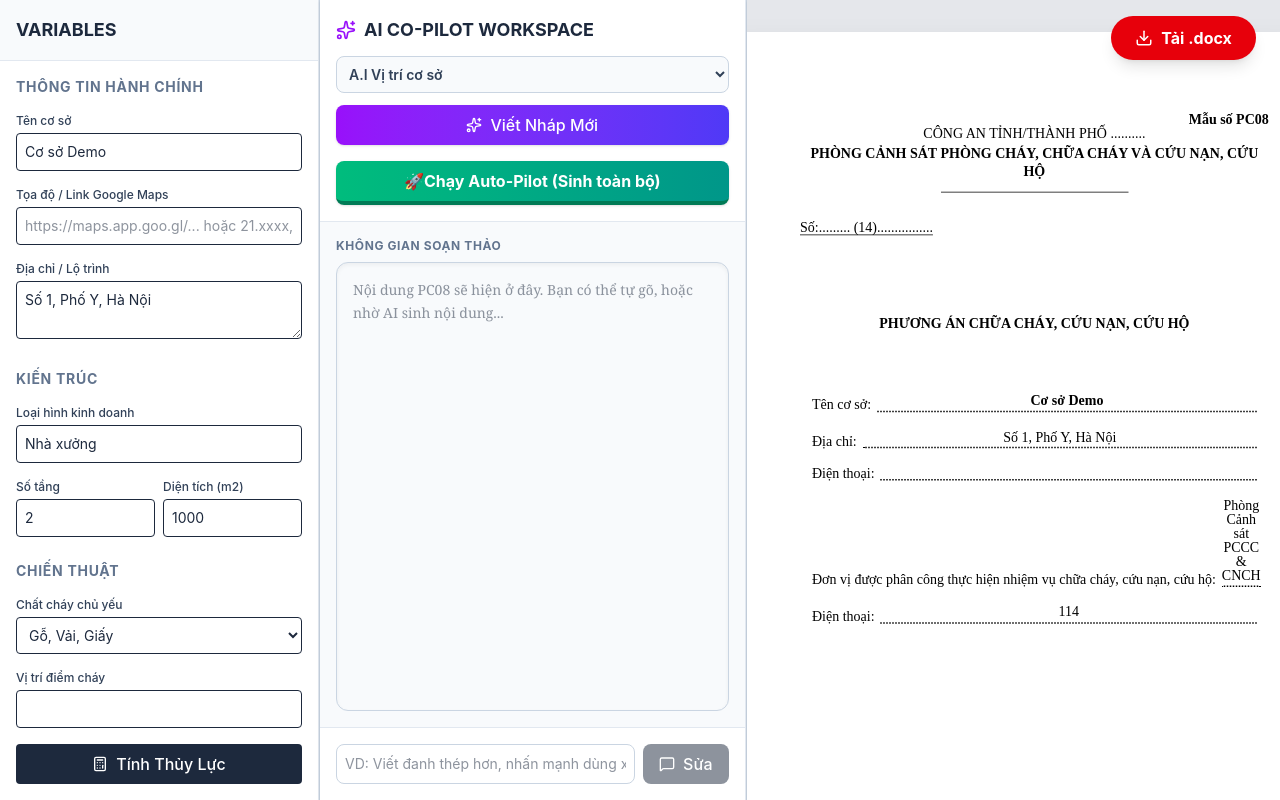
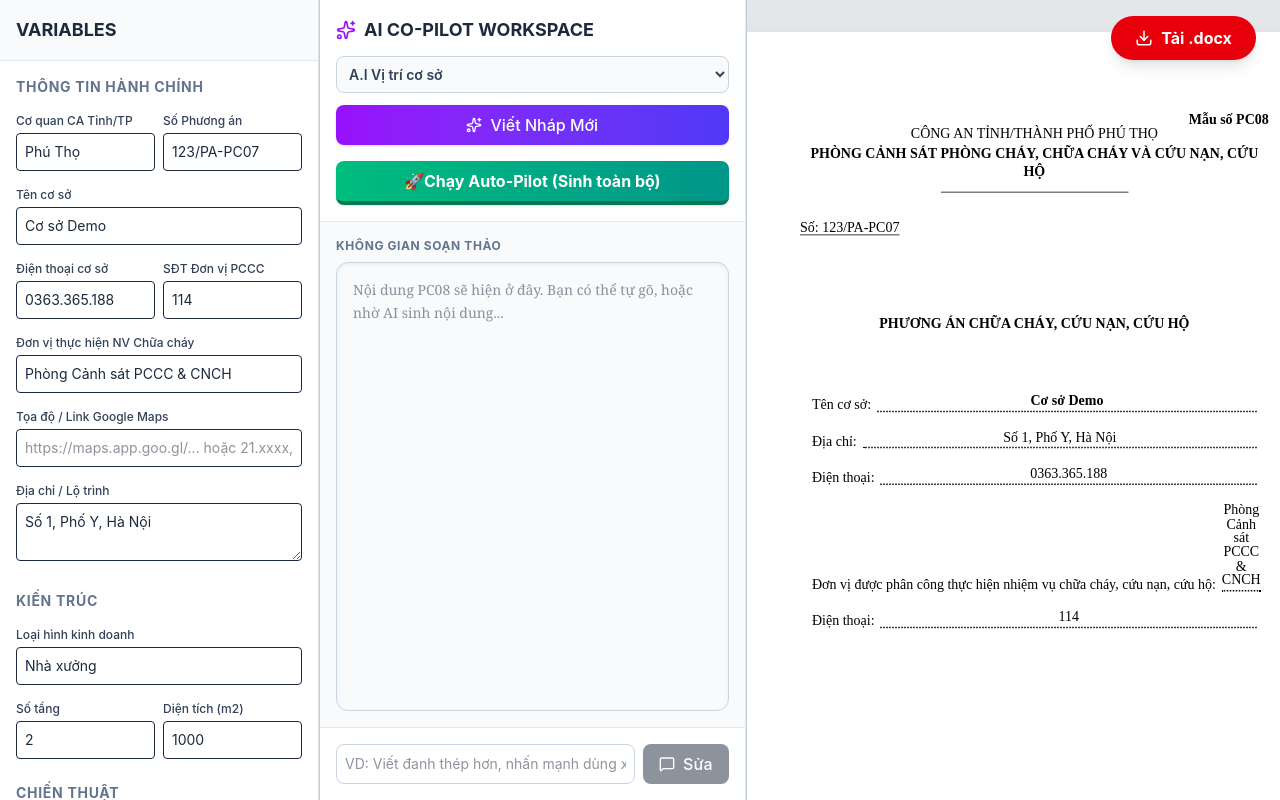
Before and after one commit to minhdunghc47-cmd/PC08, a React (Vite) app in the folder frontend/: page / in a window 1280 px wide. Built offline with nearby package versions, Linux system fonts and the light colour scheme.

Commit message:
feat: Make cover page administrative fields dynamic and editable

```diff
--- a/frontend/src/App.jsx
+++ b/frontend/src/App.jsx
@@ -5,8 +5,13 @@ import AiWorkspace from './components/AiWorkspace';
 import DocumentPreview from './components/DocumentPreview';
 
 const defaultData = {
+  ten_cong_an_tinh: 'Phú Thọ',
+  so_phuong_an: '123/PA-PC07',
   ten_co_so: 'Cơ sở Demo',
   dia_chi_co_so: 'Số 1, Phố Y, Hà Nội',
+  dien_thoai_co_so: '0363.365.188',
+  don_vi_pccc: 'Phòng Cảnh sát PCCC & CNCH',
+  dien_thoai_pccc: '114',
   google_maps_link: '',
   business_type: 'Nhà xưởng',
   so_tang: 2,
--- a/frontend/src/components/DocumentPreview.jsx
+++ b/frontend/src/components/DocumentPreview.jsx
@@ -50,14 +50,14 @@ export default function DocumentPreview({ data }) {
 
             {/* Centered Agency */}
             <div className="flex flex-col items-center text-center mt-12">
-              <p className="font-normal text-[14pt] uppercase m-0 leading-tight">CÔNG AN TỈNH/THÀNH PHỐ ..........</p>
+              <p className="font-normal text-[14pt] uppercase m-0 leading-tight">CÔNG AN TỈNH/THÀNH PHỐ {data.ten_cong_an_tinh || '..........'}</p>
               <p className="font-bold text-[14pt] uppercase m-0 leading-tight mt-1">PHÒNG CẢNH SÁT PHÒNG CHÁY, CHỮA CHÁY VÀ CỨU NẠN, CỨU HỘ</p>
               <hr className="border-t-[1.5px] border-black w-2/5 mt-4" />
             </div>
 
             {/* Document Number */}
             <div className="mt-8">
-              <p className="text-[14pt] m-0"><span className="underline underline-offset-4">Số:......... (14)................</span></p>
+              <p className="text-[14pt] m-0"><span className="underline underline-offset-4">Số: {data.so_phuong_an || '......... (14)................'}</span></p>
             </div>
           </div>
 
@@ -78,15 +78,15 @@ export default function DocumentPreview({ data }) {
             </p>
             <p className="flex w-full items-end leading-none">
               <span className="shrink-0 mr-2">Điện thoại:</span>
-              <span className="flex-1 border-b-2 border-dotted border-black min-h-[1em] pb-1"> </span>
+              <span className="flex-1 border-b-2 border-dotted border-black min-h-[1em] pb-1 text-center">{data.dien_thoai_co_so}</span>
             </p>
             <p className="flex w-full items-end leading-none">
               <span className="shrink-0 mr-2">Đơn vị được phân công thực hiện nhiệm vụ chữa cháy, cứu nạn, cứu hộ:</span>
-              <span className="flex-1 border-b-2 border-dotted border-black min-h-[1em] text-center pb-1">Phòng Cảnh sát PCCC & CNCH</span>
+              <span className="flex-1 border-b-2 border-dotted border-black min-h-[1em] text-center pb-1">{data.don_vi_pccc}</span>
             </p>
             <p className="flex w-full items-end leading-none">
               <span className="shrink-0 mr-2">Điện thoại:</span>
-              <span className="flex-1 border-b-2 border-dotted border-black min-h-[1em] text-center pb-1">114</span>
+              <span className="flex-1 border-b-2 border-dotted border-black min-h-[1em] text-center pb-1">{data.dien_thoai_pccc}</span>
             </p>
           </div>
 
--- a/frontend/src/components/LeftSidebar.jsx
+++ b/frontend/src/components/LeftSidebar.jsx
@@ -79,9 +79,33 @@ export default function LeftSidebar({ data, updateData }) {
         {/* Nhóm 1: Thông tin Hành chính */}
         <div className="space-y-4">
           <h3 className="text-sm font-bold text-slate-500 uppercase tracking-wider">Thông tin Hành chính</h3>
+          <div className="flex gap-2">
+            <div className="flex-1">
+              <label className="block text-xs font-medium text-slate-700 mb-1">Cơ quan CA Tỉnh/TP</label>
+              <input name="ten_cong_an_tinh" value={data.ten_cong_an_tinh || ''} onChange={handleChange} className="w-full border p-2 rounded text-sm focus:ring-2 focus:ring-blue-500 outline-none"/>
+            </div>
+            <div className="flex-1">
+              <label className="block text-xs font-medium text-slate-700 mb-1">Số Phương án</label>
+              <input name="so_phuong_an" value={data.so_phuong_an || ''} onChange={handleChange} className="w-full border p-2 rounded text-sm focus:ring-2 focus:ring-blue-500 outline-none"/>
+            </div>
+          </div>
           <div>
             <label className="block text-xs font-medium text-slate-700 mb-1">Tên cơ sở</label>
             <input name="ten_co_so" value={data.ten_co_so || ''} onChange={handleChange} className="w-full border p-2 rounded text-sm focus:ring-2 focus:ring-blue-500 outline-none"/>
+          </div>
+          <div className="flex gap-2">
+            <div className="flex-1">
+              <label className="block text-xs font-medium text-slate-700 mb-1">Điện thoại cơ sở</label>
+              <input name="dien_thoai_co_so" value={data.dien_thoai_co_so || ''} onChange={handleChange} className="w-full border p-2 rounded text-sm focus:ring-2 focus:ring-blue-500 outline-none"/>
+            </div>
+            <div className="flex-1">
+              <label className="block text-xs font-medium text-slate-700 mb-1">SĐT Đơn vị PCCC</label>
+              <input name="dien_thoai_pccc" value={data.dien_thoai_pccc || ''} onChange={handleChange} className="w-full border p-2 rounded text-sm focus:ring-2 focus:ring-blue-500 outline-none"/>
+            </div>
+          </div>
+          <div>
+            <label className="block text-xs font-medium text-slate-700 mb-1">Đơn vị thực hiện NV Chữa cháy</label>
+            <input name="don_vi_pccc" value={data.don_vi_pccc || ''} onChange={handleChange} className="w-full border p-2 rounded text-sm focus:ring-2 focus:ring-blue-500 outline-none"/>
           </div>
           <div>
             <label className="block text-xs font-medium text-slate-700 mb-1">Tọa độ / Link Google Maps</label>
```
